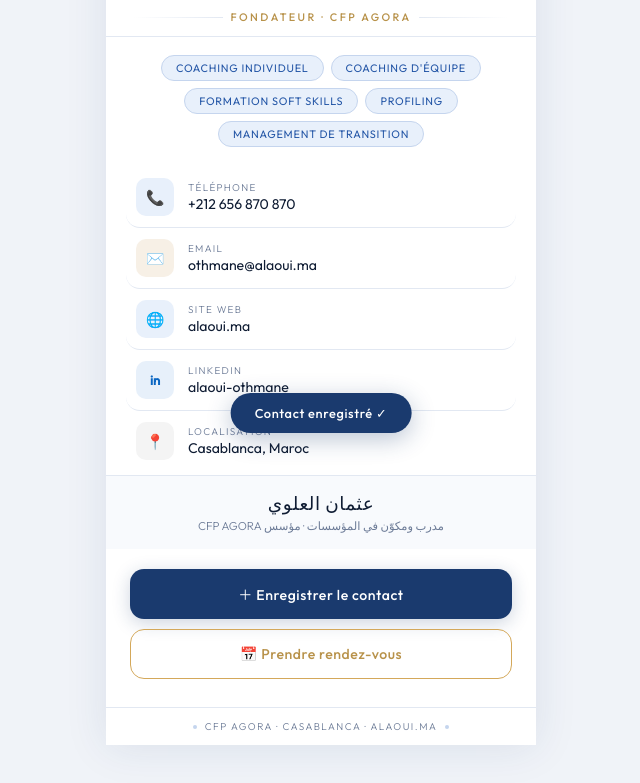
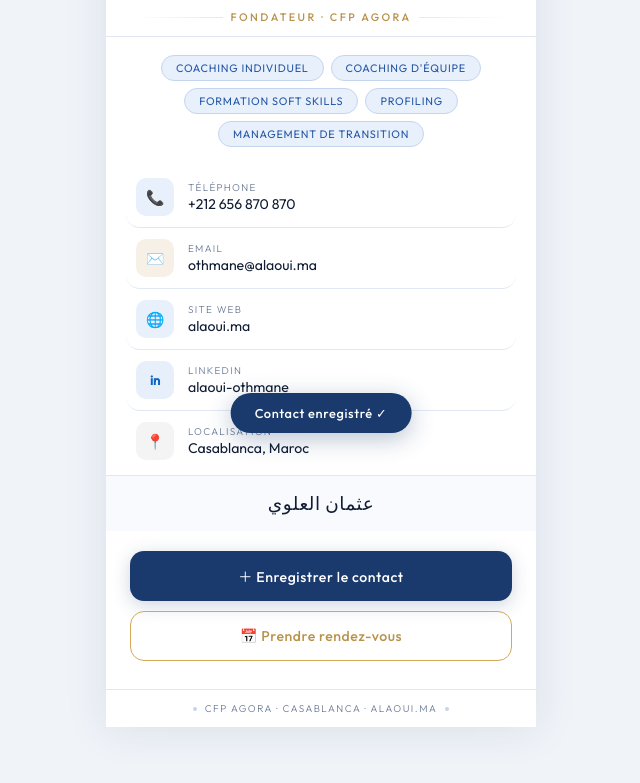
Before and after one commit to othdalaoui/alaoui.ma, a plain HTML site: page index.html in a window 1280 px wide. Shown: the part 423-1206 px from the top of the page, without its empty margins (319-959 px from the left). Drawn offline with nearby package versions, Linux system fonts and the light colour scheme.

Commit message:
Remove Arabic subtitle from index.html
Removed Arabic subtitle for عثمان العلوي.

```diff
--- a/index.html
+++ b/index.html
@@ -310,7 +310,6 @@
   <!-- ARABIC -->
   <div class="arabic" lang="ar">
     <p class="ar-name">عثمان العلوي</p>
-    <p class="ar-sub">مدرب ومكوّن في المؤسسات · مؤسس CFP AGORA</p>
   </div>
 
   <!-- CTA -->
```
